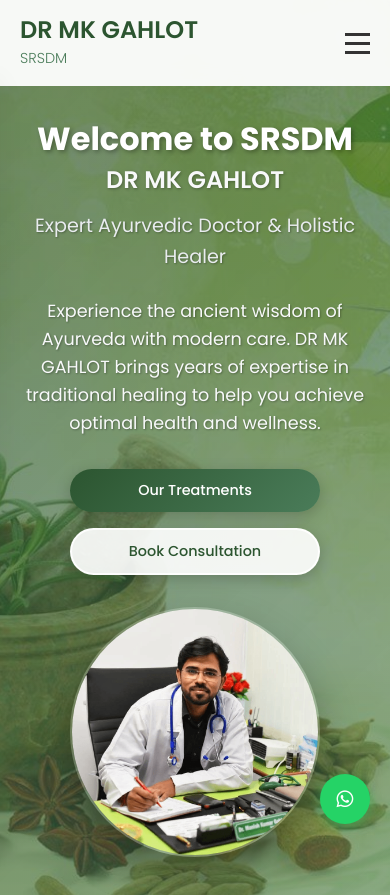
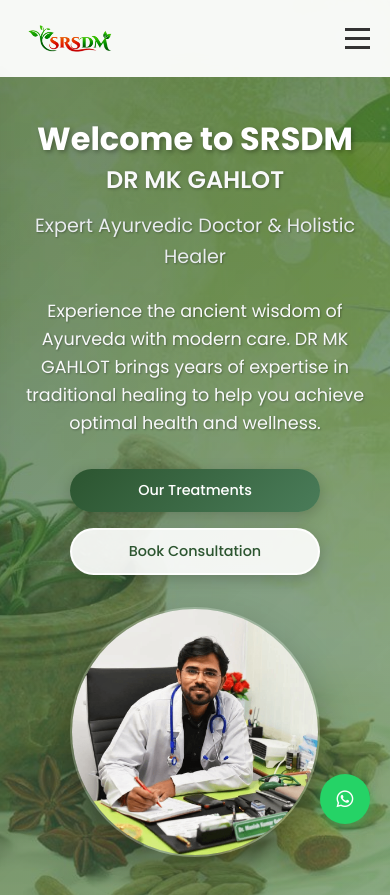
Before and after one commit to praveenrathi4/srsdm, a website: page index.html in a window 390 px wide. Shown: the top 895 px of the page. Drawn offline with Linux system fonts and the light colour scheme.

Commit message:
Update navigation logo with custom PNG and optimized sizing
Navigation Logo Updates:
- Replaced text-based logo with custom logo.png image
- Set exact dimensions: 135x60px (desktop), 100x45px (mobile)
- Removed all text elements (Ayurveda & Panchkarma, by DR MK GAHLOT)
- Added white background removal for PNG transparency
- Optimized for 1:2 aspect ratio with proper scaling

Logo Styling:
- Object-fit: contain for proper image scaling
- Mix-blend-mode: multiply to remove white background
- Filter: contrast and brightness enhancement
- Responsive design for desktop and mobile
- Clean, professional appearance

File Structure:
- assets/images/logo.png (navigation logo)
- assets/images/ayurveda.jpg (hero background)
- assets/images/dr-mk-gahlot.png (hero profile image)
- All images properly configured for Vercel deployment

```diff
--- a/css/style.css
+++ b/css/style.css
@@ -125,10 +125,41 @@
     align-items: center;
 }
 
+.nav-logo {
+    display: flex;
+    align-items: center;
+}
+
+.logo-image {
+    width: 135px;
+    height: 60px;
+    object-fit: contain;
+    background: transparent;
+    /* Remove white background from PNG */
+    mix-blend-mode: multiply;
+    filter: contrast(1.2) brightness(0.9);
+    /* Alternative approach if mix-blend-mode doesn't work */
+    -webkit-filter: contrast(1.2) brightness(0.9);
+}
+
 .nav-logo h2 {
     color: #2c5530;
     margin: 0;
     font-size: 1.5rem;
+    font-weight: 600;
+}
+
+.logo-subtitle {
+    color: #4a7c59;
+    font-size: 0.8rem;
+    font-weight: 500;
+    font-style: italic;
+}
+
+.logo-brand {
+    color: #666;
+    font-size: 0.7rem;
+    font-weight: 300;
 }
 
 .nav-logo span {
@@ -820,6 +851,14 @@
         margin: 1rem 0;
     }
 
+    .logo-image {
+        width: 100px;
+        height: 45px;
+        background: transparent;
+        mix-blend-mode: multiply;
+        filter: contrast(1.2) brightness(0.9);
+    }
+
     .hamburger.active .bar:nth-child(2) {
         opacity: 0;
     }
--- a/index.html
+++ b/index.html
@@ -28,8 +28,7 @@
     <nav class="navbar" id="navbar">
         <div class="nav-container">
             <div class="nav-logo">
-                <h2>DR MK GAHLOT</h2>
-                <span>SRSDM</span>
+                <img src="assets/images/logo.png" alt="SRSDM Logo" class="logo-image">
             </div>
             <ul class="nav-menu" id="nav-menu">
                 <li class="nav-item">
```
Also changed, not shown: assets/images/logo.png (added).
